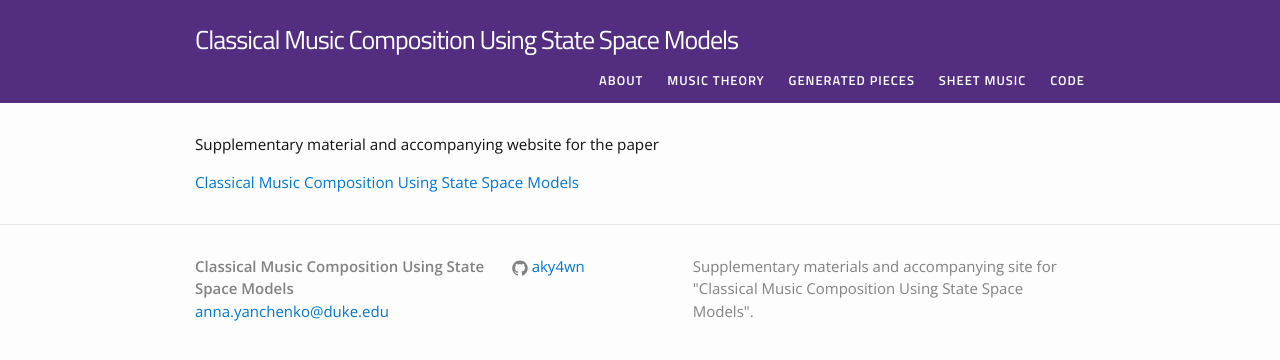
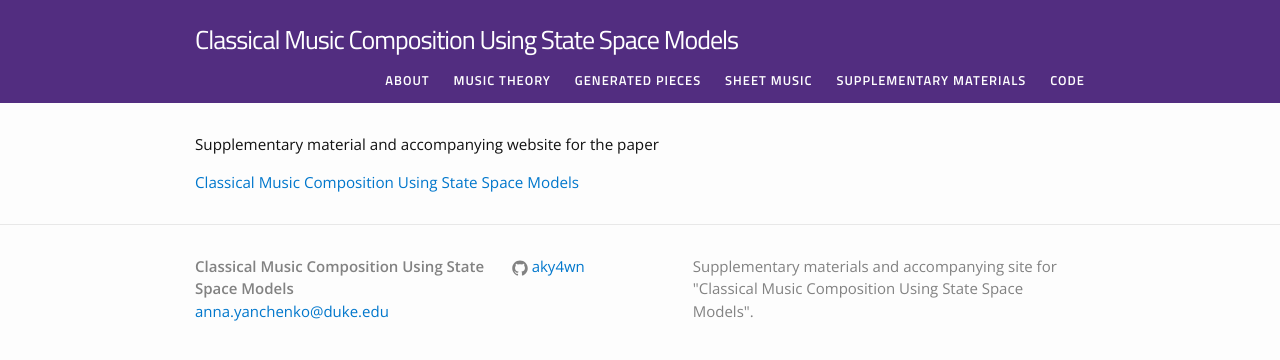
Before and after one commit to aky4wn/Classical-Music-Composition-Using-State-Space-Models, a Jekyll site: the page built from index.html, in a window 1280 px wide. Shown: the top 360 px of the page. Built offline with Jekyll 4.4.1, drawn with Linux system fonts in a browser that asks for light colours.

Commit message:
Update menu.yml

```diff
--- a/_data/menu.yml
+++ b/_data/menu.yml
@@ -8,6 +8,9 @@
   href: "/Classical-Music-Composition-Using-State-Space-Models/pieces/"
 
 - title: "Sheet Music"
+  href: "/Classical-Music-Composition-Using-State-Space-Models/music/"
+
+- title: "Supplementary Materials"
   href: "/Classical-Music-Composition-Using-State-Space-Models/music/"
 
 - title: "Code"
```
